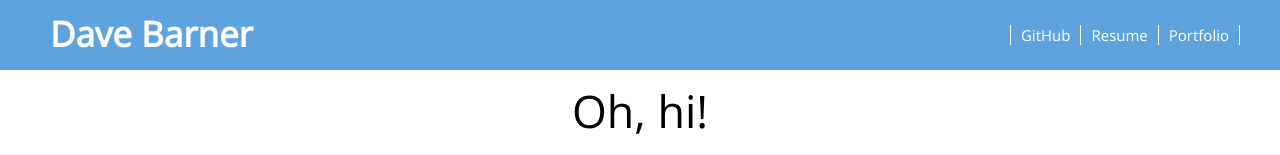
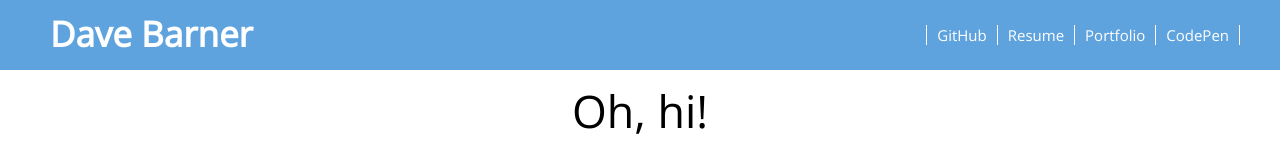
Before and after one commit to dbarner1/dbarner1.github.io, a plain HTML site: page index.html in a window 1280 px wide. Shown: the top 155 px of the page. Drawn offline with nearby package versions, Linux system fonts and the light colour scheme.

Commit message:
adding codepen

```diff
--- a/index.html
+++ b/index.html
@@ -23,6 +23,7 @@
 	 			 	<li><a id="normal" target="_blank" href="https://github.com/dbarner1/"><p>GitHub</p></a></li>
 	 				<li><a id="normal" target="_blank" href="https://github.com/dbarner1/dbarner1.github.io/blob/master/BARNER_resume.pdf"><p>Resume</p></a></li>
 	 				<li><a id="normal" href="#hero"><p>Portfolio</p></a></li>
+	 				<li><a id="normal" href="http://codepen.io/dbarner/"><p>CodePen</p></a></li>
 	 			</ul>
 	 		</nav>
  		</header>
```
